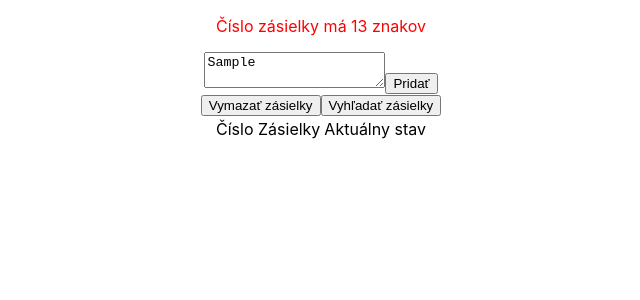
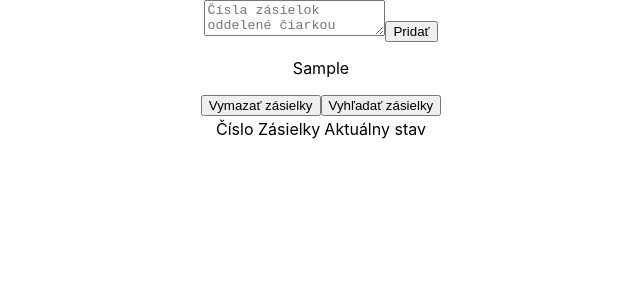
Before and after one commit to johnathan-codes/posta-tracker, a React (Create React App) app: page / in a window 1280 px wide. Both pictures are taken after typing "Sample" into the empty fields and a click on the button "Pridať". Shown: the top 300 px of the page, without its empty margins (319-959 px from the left). Built offline with nearby package versions, Linux system fonts and the light colour scheme.

Commit message:
parcel p key random

```diff
--- a/src/App.js
+++ b/src/App.js
@@ -17,11 +17,7 @@ export default class App extends Component {
     e.preventDefault();
     let { input, parcelsToFind } = this.state;
 
-    let parcelCount = input.split(',');
-    parcelCount = parcelCount.length;
-    console.log('App -> addPackageNumber -> parcelCount', parcelCount)
-
-    if (this.state.input !== '' && input.replace(',', '').length === parcelCount * 13) {
+    if (this.state.input !== '') {
       let parcelsArray = parcelsToFind;
       let parseInput = input;
       parseInput = parseInput.split(',');
@@ -95,7 +91,7 @@ export default class App extends Component {
         </form>
 
         {parcelsToFind.map((parcelToFind) => {
-          return <p key={parcelToFind}>{parcelToFind}</p>;
+          return <p key={parcelToFind + Math.floor(Math.random() * 100)}>{parcelToFind}</p>;
         })}
         <button onClick={this.deleteParcelsToFind}>Vymazať zásielky</button>
         <button onClick={this.getPostaResponse}>Vyhľadať zásielky</button>
```
